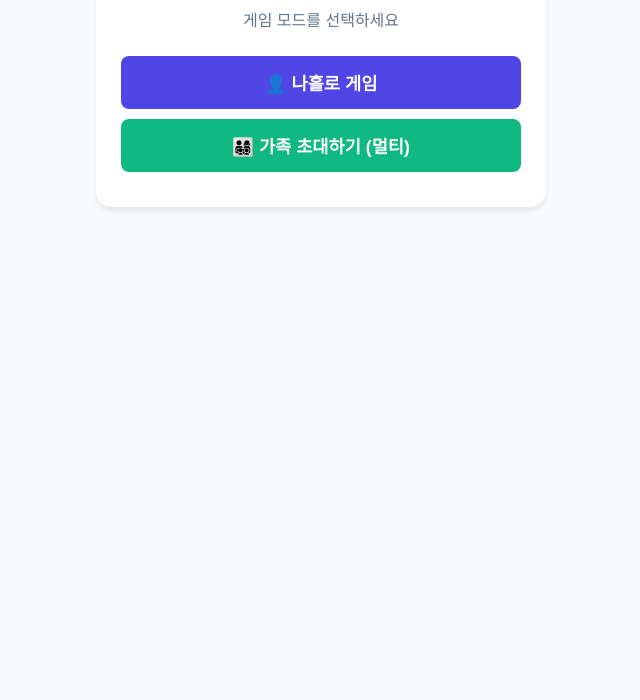
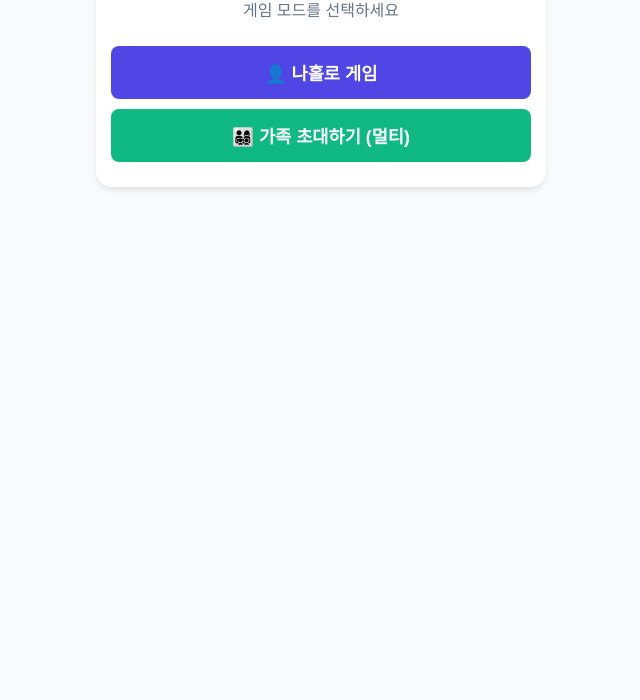
Before and after one commit to joonoodesign/game, a plain HTML site: page index.html in a window 1280 px wide. Shown: the part 100-800 px from the top of the page, without its empty margins (319-959 px from the left). Drawn offline with nearby package versions, Linux system fonts and the light colour scheme.

Commit message:
Add files via upload

```diff
--- a/index.html
+++ b/index.html
@@ -10,6 +10,7 @@
             --primary: #4f46e5; --bg: #f8fafc; --card: #ffffff;
             --text-dark: #1e293b; --text-light: #64748b;
         }
+        html { overflow-y: scroll; } /* 스크롤 강제 활성화 */
         body {
             font-family: 'Pretendard', sans-serif;
             display: flex;
@@ -17,11 +18,10 @@
             align-items: center;
             background: var(--bg);
             margin: 0;
-            padding: 15px 15px 40px 15px; /* 하단 스크롤 여백 추가 */
+            padding: 15px;
             color: var(--text-dark);
             min-height: 100vh;
-            min-height: 100dvh; /* 모바일 동적 뷰포트 지원 */
-            box-sizing: border-box; /* 패딩 포함 크기 계산 */
+            box-sizing: border-box;
             touch-action: manipulation;
         }
         h1, h2 { color: var(--primary); margin-top: 0; text-align: center; }
@@ -32,15 +32,17 @@
             max-width: 450px;
             flex-direction: column;
             align-items: center;
-            padding-bottom: 20px; /* 화면 내부 하단 여백 추가 */
         }
         .screen.active { display: flex; }
 
-        .card { background: var(--card); padding: 25px; border-radius: 16px; box-shadow: 0 4px 6px -1px rgba(0,0,0,0.1); width: 100%; box-sizing: border-box; margin-bottom: 15px; }
+        /* 카드 여백 축소로 세로 공간 확보 */
+        .card { background: var(--card); padding: 15px; border-radius: 16px; box-shadow: 0 4px 6px -1px rgba(0,0,0,0.1); width: 100%; box-sizing: border-box; margin-bottom: 15px; }
         .btn { width: 100%; padding: 14px; border: none; border-radius: 8px; font-size: 1.1rem; font-weight: bold; color: white; background: var(--primary); cursor: pointer; margin-bottom: 10px; }
         .btn-secondary { background: #e2e8f0; color: var(--text-dark); }
         .btn-danger { background: #ef4444; color: white; }
-        .btn-exit { background: #64748b; color: white; margin-top: 15px; }
+
+        /* 모바일 하단바를 피하기 위한 강제 여백 (핵심 해결책) */
+        .btn-exit { background: #64748b; color: white; margin-top: 15px; margin-bottom: 80px; }
 
         select, input { width: 100%; padding: 12px; margin-bottom: 15px; border: 1px solid #cbd5e1; border-radius: 8px; font-size: 1rem; box-sizing: border-box; }
         label { font-weight: bold; display: block; margin-bottom: 5px; font-size: 0.9rem; }
@@ -52,7 +54,7 @@
         .timer { font-size: 1.2rem; color: #ef4444; }
 
         .grid { display: grid; grid-template-columns: repeat(9, 1fr); border: 3px solid #334155; background: #334155; width: 100%; aspect-ratio: 1; gap: 1px; border-radius: 5px; overflow: hidden;}
-        .cell { background: white; display: flex; align-items: center; justify-content: center; font-size: 1.3rem; cursor: pointer; user-select: none; }
+        .cell { background: white; display: flex; align-items: center; justify-content: center; font-size: 1.15rem; cursor: pointer; user-select: none; }
         .cell:nth-child(3n) { border-right: 2px solid #334155; }
         .cell:nth-child(9n) { border-right: none; }
         .cell:nth-child(n+19):nth-child(-n+27) { border-bottom: 2px solid #334155; }
@@ -62,7 +64,8 @@
         .cell.selected { background: #bae6fd !important; }
 
         .numpad { display: grid; grid-template-columns: repeat(5, 1fr); gap: 6px; width: 100%; margin-top: 15px; }
-        .numpad button { padding: 10px 0; font-size: 1.2rem; font-weight: bold; border: none; border-radius: 8px; background: white; box-shadow: 0 1px 3px rgba(0,0,0,0.1); cursor: pointer; }
+        /* 버튼 상하 크기 축소 */
+        .numpad button { padding: 8px 0; font-size: 1.1rem; font-weight: bold; border: none; border-radius: 8px; background: white; box-shadow: 0 1px 3px rgba(0,0,0,0.1); cursor: pointer; }
         .numpad button.action { background: #475569; color: white; }
 
         #leaderboard { display: none; width: 100%; background: #f1f5f9; padding: 10px; border-radius: 8px; margin-bottom: 10px; box-sizing: border-box; }
```
